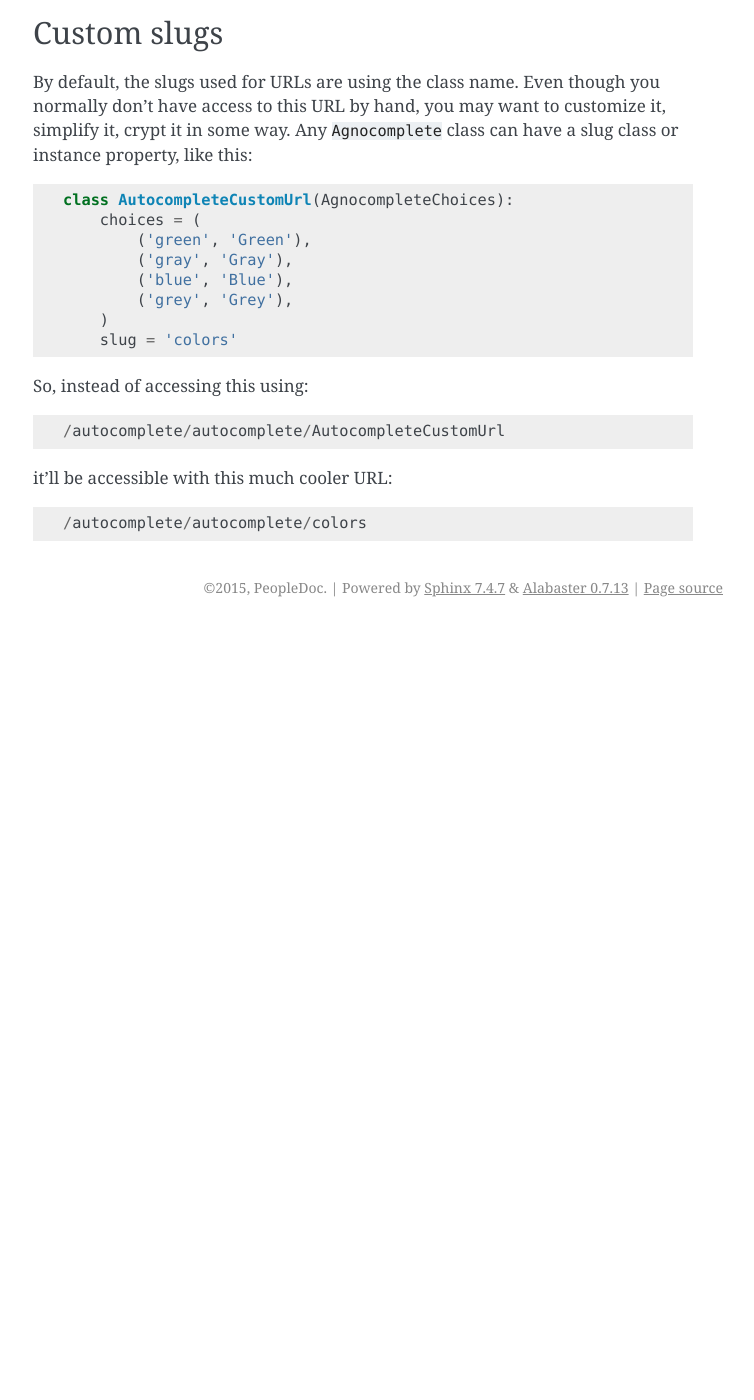
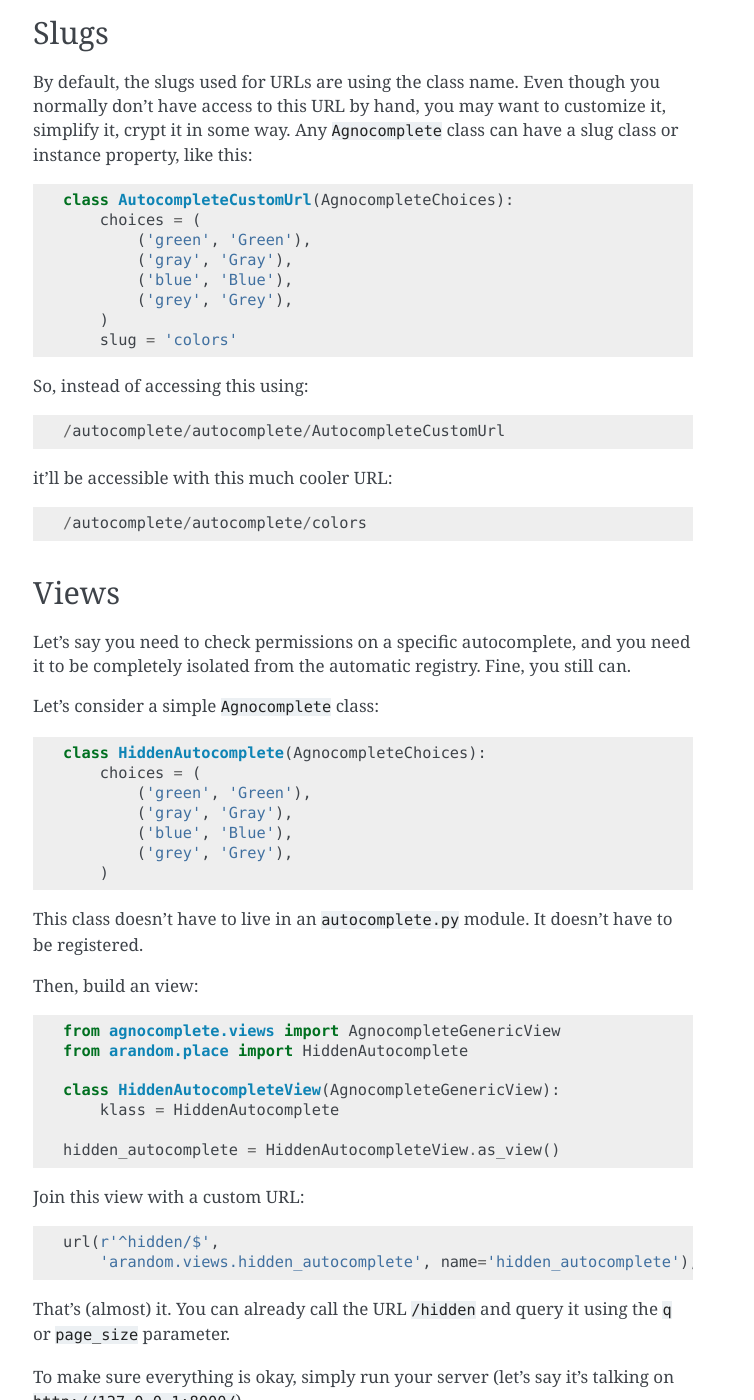
Before and after one commit to peopledoc/django-agnocomplete, a Sphinx documentation site: the page built from docs/custom-views.rst, in a window 1280 px wide and 1400 px high, scrolled down 940 px. Shown: the whole window, without its empty margins (387-1141 px from the left). Built offline with Sphinx 7.4.7, drawn with Linux system fonts in a browser that asks for light colours; before the commit the page ends 1567 px from its top, so only the background shows below that; some of the changed text lies outside the part shown.

Commit message:
Custom views
refs #12

```diff
--- a/docs/custom-views.rst
+++ b/docs/custom-views.rst
@@ -66,3 +66,59 @@
 it'll be accessible with this much cooler URL::
 
     /autocomplete/autocomplete/colors
+
+Views
+=====
+
+Let's say you need to check permissions on a specific autocomplete, and you need it to be completely isolated from the automatic registry. Fine, you still can.
+
+Let's consider a simple ``Agnocomplete`` class:
+
+.. code-block:: python
+
+    class HiddenAutocomplete(AgnocompleteChoices):
+        choices = (
+            ('green', 'Green'),
+            ('gray', 'Gray'),
+            ('blue', 'Blue'),
+            ('grey', 'Grey'),
+        )
+
+This class doesn't have to live in an ``autocomplete.py`` module. It doesn't have to be registered.
+
+Then, build an view:
+
+.. code-block:: python
+
+    from agnocomplete.views import AgnocompleteGenericView
+    from arandom.place import HiddenAutocomplete
+
+    class HiddenAutocompleteView(AgnocompleteGenericView):
+        klass = HiddenAutocomplete
+
+    hidden_autocomplete = HiddenAutocompleteView.as_view()
+
+Join this view with a custom URL:
+
+.. code-block:: python
+
+    url(r'^hidden/$',
+        'arandom.views.hidden_autocomplete', name='hidden_autocomplete'),
+
+That's (almost) it. You can already call the URL ``/hidden`` and query it using the ``q`` or ``page_size`` parameter.
+
+To make sure everything is okay, simply run your server (let's say it's talking on ``http://127.0.0.1:8000/``)
+
+.. code-block:: sh
+
+    curl http://127.0.0.1:8000/hidden/
+    {"data": []}
+    curl http://127.0.0.1:8000/hidden/?q=gre
+    {"data": [
+        {"label": "Green", "value": "green"},
+        {"label": "Grey", "value": "grey"}]
+    }
+
+Then you can apply any access control method on your view (login_required, permission_required, etc) ; it's like a normal view.
+
+The only drawback is that, since it's not registered in the ``agnocomplete`` registry, it can't be used as a source for your ``Agnocomplete`` field. You'll have to integrate this by hand.
```
Also changed, not shown: other parts of docs/custom-views.rst (+2 -2 lines), 7 other files.
